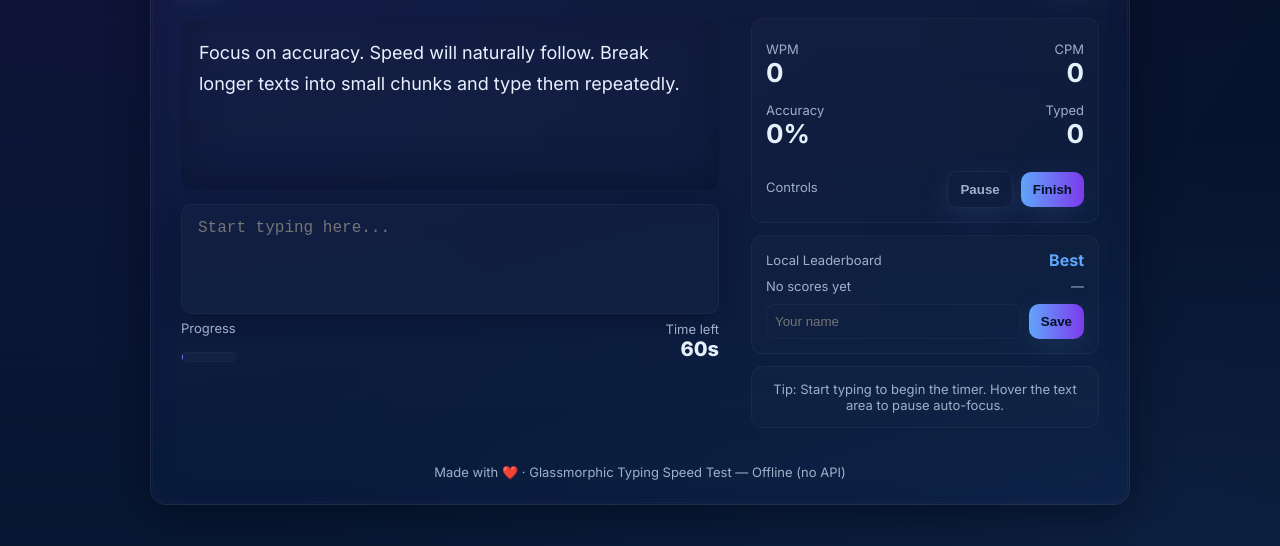
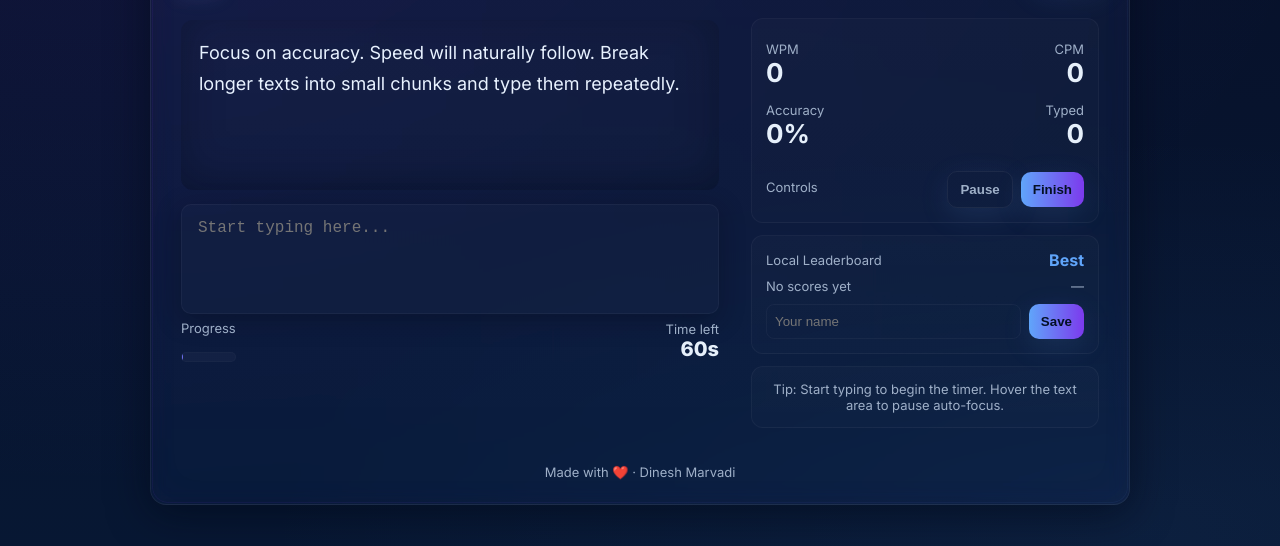
Before and after one commit to Dineshh70/Typing-Text-speed-, a plain HTML site: page Dinesh/index.html in a window 1280 px wide. Shown: the part 188-734 px from the top of the page. Drawn offline with Linux system fonts and the light colour scheme.

```diff
--- a/Dinesh/index.html
+++ b/Dinesh/index.html
@@ -361,7 +361,7 @@
       </div>
     </aside>
 
-    <footer class="note">Made with ❤️ · Glassmorphic Typing Speed Test — Offline (no API)</footer>
+    <footer class="note">Made with ❤️ · Dinesh Marvadi</footer>
   </main>
 
 <script>
```
